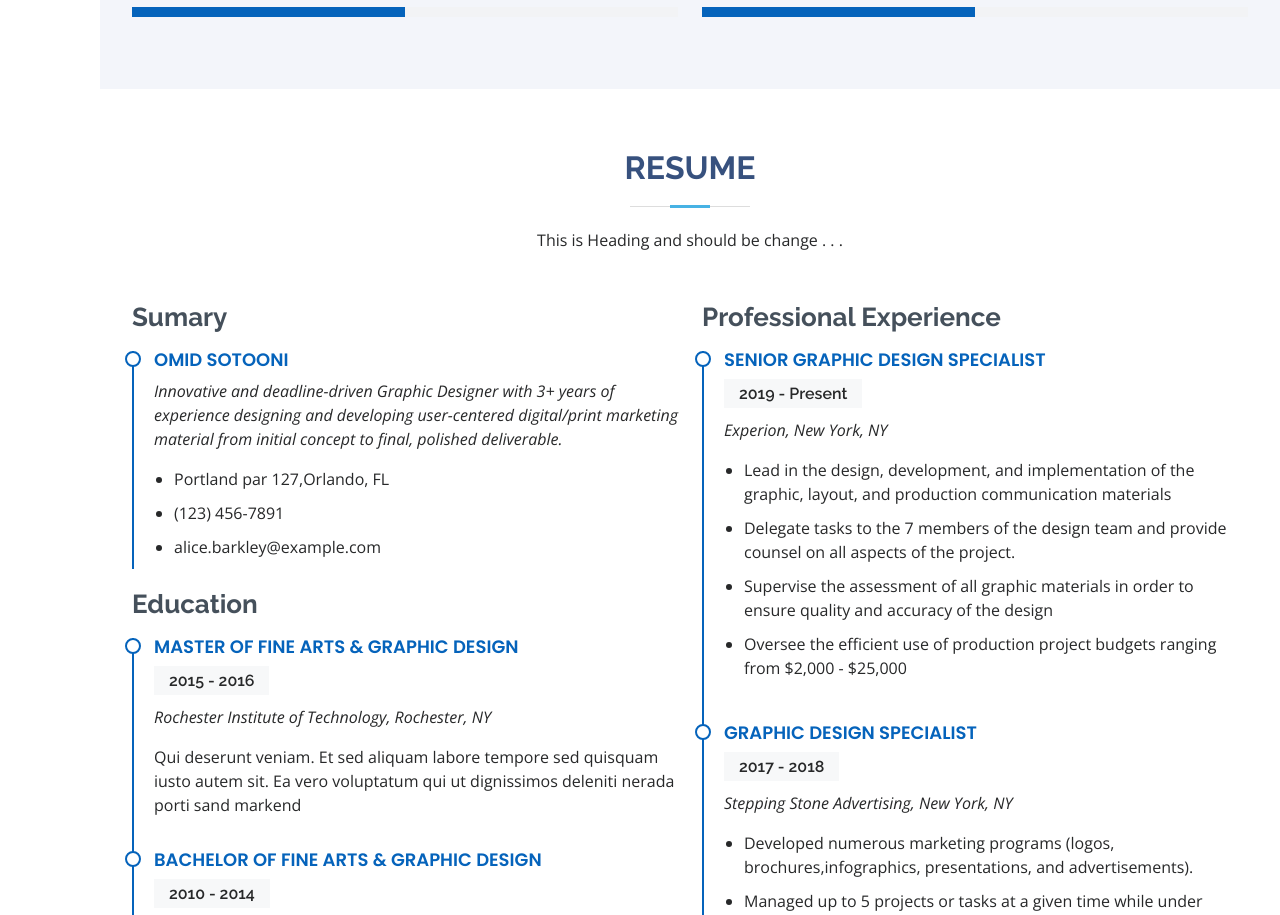
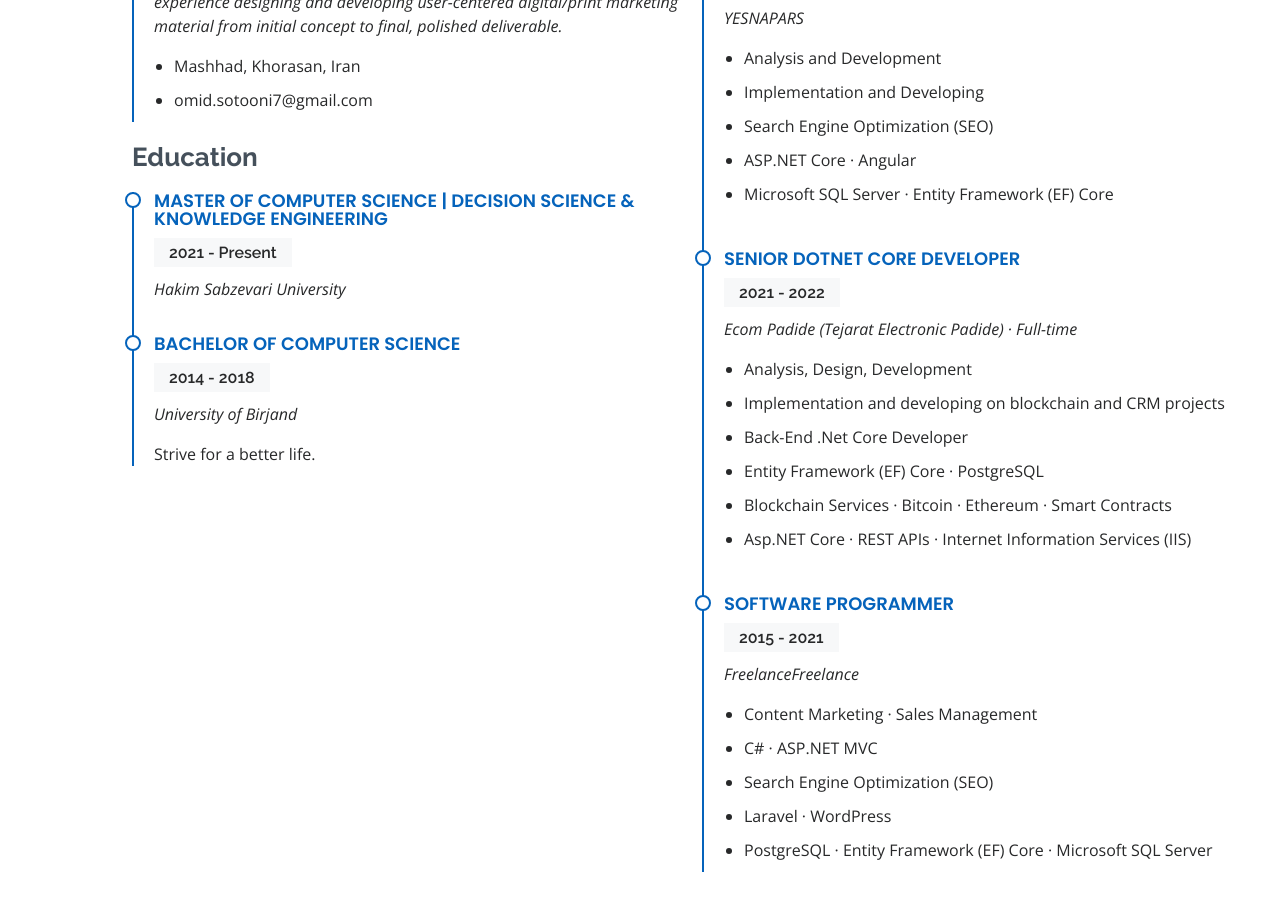
Before and after one commit to sotooni/sotooni.github.io, a plain HTML site: page index.html in a window 1280 px wide. Shown: the part 2284-3199 px from the top of the page. Drawn offline with nearby package versions, Linux system fonts and the light colour scheme.

Commit message:
Update the resume
Update the resume in Index.html

```diff
--- a/index.html
+++ b/index.html
@@ -5,9 +5,9 @@
   <meta charset="utf-8">
   <meta content="width=device-width, initial-scale=1.0" name="viewport">
 
-  <title>سایت شخصی امید ستونی</title>
+  <title> Omid Sotooni | امید ستونی</title>
   <meta name="description" content="سایت شخصی امید ستونی | در این جا سعی میکنم مطالب شخصی را بنویسم">
-  <meta name="author" content="امید ستونی" />
+  <meta name="author" content="Omid Sotooni" />
 
   <!-- Favicons -->
   <link href="Content/img/favicon.png" rel="icon">
@@ -62,7 +62,7 @@
         <a href="#" class="facebook"><i class="bx bxl-facebook"></i></a>
         <a href="#" class="instagram"><i class="bx bxl-instagram"></i></a>
         <a href="#" class="google-plus"><i class="bx bxl-skype"></i></a>
-        <a href="#" class="linkedin"><i class="bx bxl-linkedin"></i></a>
+        <a href="https://www.linkedin.com/in/omidsotooni/" target="_blank" class="linkedin"><i class="bx bxl-linkedin"></i></a>
       </div>
     </div>
   </section><!-- End Hero -->
@@ -85,13 +85,12 @@
           <div class="col-lg-8 pt-4 pt-lg-0 content">
             <h3>Programmer &amp; Web Developer.</h3>
             <p class="fst-italic">
-              Lorem ipsum dolor sit amet, consectetur adipiscing elit, sed do eiusmod tempor incididunt ut labore et dolore
-              magna aliqua.
+              Life is too short to do the things you don't love doing. "Bruce Dickinson"
             </p>
             <div class="row">
               <div class="col-lg-6">
                 <ul>
-                  <li><i class="bi bi-chevron-right"></i> <strong>Birthday:</strong> <span>5 Oct 1994</span></li>
+                  <li><i class="bi bi-chevron-right"></i> <strong>Birthday:</strong> <span>October 5, 1994</span></li>
                   <li><i class="bi bi-chevron-right"></i> <strong>Website:</strong> <span> <a href="https://omidsotooni.github.io/" target="_blank">omidsotooni.github.io</a></span></li>
                   <!-- <li><i class="bi bi-chevron-right"></i> <strong>Phone:</strong> <span>+123 456 7890</span></li> -->
                   <li><i class="bi bi-chevron-right"></i> <strong>City:</strong> <span>Mashhad, Iran</span></li>
@@ -99,14 +98,16 @@
               </div>
               <div class="col-lg-6">
                 <ul>
-                  <li><i class="bi bi-chevron-right"></i> <strong>Studying:</strong> <span>Computer Science, Decision Science & Knowledge Engineering</span></li>
+                  <!-- , Decision Science & Knowledge Engineering -->
+                  <li><i class="bi bi-chevron-right"></i> <strong>Studying:</strong> <span>Computer Science</span></li>
                   <li><i class="bi bi-chevron-right"></i> <strong>1st-Email:</strong> <span>mr.sotooni@yahoo.com</span></li>
                   <li><i class="bi bi-chevron-right"></i> <strong>2nd-Email:</strong> <span>omid.sotooni7@gmail.com</span></li>
                 </ul>
               </div>
             </div>
+            <br>
             <p>
-                we need to know about programming
+             <b> Everybody have to know programming, I believe the future of world will be coding and nothing else!</b>
             </p>
           </div>
         </div>
@@ -115,7 +116,7 @@
     </section><!-- End About Section -->
 
     <!-- ======= Facts Section ======= -->
-    <section id="facts" class="facts">
+    <!-- <section id="facts" class="facts">
       <div class="container" data-aos="fade-up">
 
         <div class="section-title">
@@ -160,7 +161,8 @@
         </div>
 
       </div>
-    </section><!-- End Facts Section -->
+    </section> -->
+    <!-- End Facts Section -->
 
     <!-- ======= Skills Section ======= -->
     <section id="skills" class="skills section-bg">
@@ -168,7 +170,7 @@
 
         <div class="section-title">
           <h2>Skills</h2>
-          <p>This is Heading and should be change . . .</p>
+          <p>Maybe I don't remember them all of them now! But when I used them, I tried to be my best.</p>
         </div>
 
         <div class="row skills-content">
@@ -176,28 +178,28 @@
           <div class="col-lg-6">
 
             <div class="progress">
-              <span class="skill">ASP.NET Web Form, ASP.NET MVC, Dotnet Core, C#.Net <i class="val">90%</i></span>
+              <span class="skill">ASP.NET Web Form, ASP.NET MVC, Dotnet Core, C#.Net <i class="val">80%</i></span>
               <div class="progress-bar-wrap">
                 <div class="progress-bar" role="progressbar" aria-valuenow="90" aria-valuemin="0" aria-valuemax="100"></div>
               </div>
             </div>
 
             <div class="progress">
-              <span class="skill">Sql Server, MySQL, PostgreSQL <i class="val">85%</i></span>
+              <span class="skill">Sql Server, MySQL, PostgreSQL <i class="val">70%</i></span>
               <div class="progress-bar-wrap">
                 <div class="progress-bar" role="progressbar" aria-valuenow="85" aria-valuemin="0" aria-valuemax="100"></div>
               </div>
             </div>
 
             <div class="progress">
-              <span class="skill">Blockchain and Development <i class="val">80%</i></span>
+              <span class="skill">Blockchain Services and Development <i class="val">60%</i></span>
               <div class="progress-bar-wrap">
                 <div class="progress-bar" role="progressbar" aria-valuenow="80" aria-valuemin="0" aria-valuemax="100"></div>
               </div>
             </div>
 
             <div class="progress">
-              <span class="skill">C++ <i class="val">65%</i></span>
+              <span class="skill">C++ <i class="val">55%</i></span>
               <div class="progress-bar-wrap">
                 <div class="progress-bar" role="progressbar" aria-valuenow="65" aria-valuemin="0" aria-valuemax="100"></div>
               </div>
@@ -215,28 +217,28 @@
           <div class="col-lg-6">
 
             <div class="progress">
-              <span class="skill">SEO, WordPress/CMS <i class="val">80%</i></span>
+              <span class="skill">SEO, WordPress/CMS <i class="val">75%</i></span>
               <div class="progress-bar-wrap">
                 <div class="progress-bar" role="progressbar" aria-valuenow="80" aria-valuemin="0" aria-valuemax="100"></div>
               </div>
             </div>
 
             <div class="progress">
-              <span class="skill">HTML, CSS, Java Script, Jquery <i class="val">75%</i></span>
+              <span class="skill">HTML, CSS, Java Script, Jquery <i class="val">60%</i></span>
               <div class="progress-bar-wrap">
                 <div class="progress-bar" role="progressbar" aria-valuenow="75" aria-valuemin="0" aria-valuemax="100"></div>
               </div>
             </div>
 
             <div class="progress">
-              <span class="skill">Git - Github - GitLab <i class="val">60%</i></span>
+              <span class="skill">Git - Github - GitLab <i class="val">50%</i></span>
               <div class="progress-bar-wrap">
                 <div class="progress-bar" role="progressbar" aria-valuenow="60" aria-valuemin="0" aria-valuemax="100"></div>
               </div>
             </div>
 
             <div class="progress">
-              <span class="skill">Python <i class="val">55%</i></span>
+              <span class="skill">Python <i class="val">50%</i></span>
               <div class="progress-bar-wrap">
                 <div class="progress-bar" role="progressbar" aria-valuenow="55" aria-valuemin="0" aria-valuemax="100"></div>
               </div>
@@ -262,7 +264,7 @@
 
         <div class="section-title">
           <h2>Resume</h2>
-          <p>This is Heading and should be change . . .</p>
+          <p>Growing up, I have discovered over time, is rather like housework, never finished. - Lois McMaster Bujold</p>
         </div>
 
         <div class="row">
@@ -272,48 +274,62 @@
               <h4>Omid Sotooni</h4>
               <p><em>Innovative and deadline-driven Graphic Designer with 3+ years of experience designing and developing user-centered digital/print marketing material from initial concept to final, polished deliverable.</em></p>
               <ul>
-                <li>Portland par 127,Orlando, FL</li>
-                <li>(123) 456-7891</li>
-                <li>alice.barkley@example.com</li>
+                <li>Mashhad, Khorasan, Iran</li>
+                <li>omid.sotooni7@gmail.com</li>
               </ul>
             </div>
 
             <h3 class="resume-title">Education</h3>
             <div class="resume-item">
-              <h4>Master of Fine Arts &amp; Graphic Design</h4>
-              <h5>2015 - 2016</h5>
-              <p><em>Rochester Institute of Technology, Rochester, NY</em></p>
-              <p>Qui deserunt veniam. Et sed aliquam labore tempore sed quisquam iusto autem sit. Ea vero voluptatum qui ut dignissimos deleniti nerada porti sand markend</p>
+              <h4>Master of Computer Science | Decision Science & Knowledge Engineering</h4>
+              <h5>2021 - Present</h5>
+              <p><em>Hakim Sabzevari University</em></p>
+              <p></p>
             </div>
             <div class="resume-item">
-              <h4>Bachelor of Fine Arts &amp; Graphic Design</h4>
-              <h5>2010 - 2014</h5>
-              <p><em>Rochester Institute of Technology, Rochester, NY</em></p>
-              <p>Quia nobis sequi est occaecati aut. Repudiandae et iusto quae reiciendis et quis Eius vel ratione eius unde vitae rerum voluptates asperiores voluptatem Earum molestiae consequatur neque etlon sader mart dila</p>
+              <h4>Bachelor of Computer Science</h4>
+              <h5>2014 - 2018</h5>
+              <p><em>University of Birjand</em></p>
+              <p>Strive for a better life.</p>
             </div>
           </div>
           <div class="col-lg-6">
             <h3 class="resume-title">Professional Experience</h3>
             <div class="resume-item">
-              <h4>Senior graphic design specialist</h4>
-              <h5>2019 - Present</h5>
-              <p><em>Experion, New York, NY </em></p>
+              <h4>Full Stack Developer</h4>
+              <h5>2022 - Present</h5>
+              <p><em>YESNAPARS</em></p>
               <ul>
-                <li>Lead in the design, development, and implementation of the graphic, layout, and production communication materials</li>
-                <li>Delegate tasks to the 7 members of the design team and provide counsel on all aspects of the project. </li>
-                <li>Supervise the assessment of all graphic materials in order to ensure quality and accuracy of the design</li>
-                <li>Oversee the efficient use of production project budgets ranging from $2,000 - $25,000</li>
+                <li>Analysis and Development</li>
+                <li>Implementation and Developing</li>
+                <li>Search Engine Optimization (SEO)</li>
+                <li>ASP.NET Core · Angular </li>
+                <li>Microsoft SQL Server · Entity Framework (EF) Core</li>
               </ul>
             </div>
             <div class="resume-item">
-              <h4>Graphic design specialist</h4>
-              <h5>2017 - 2018</h5>
-              <p><em>Stepping Stone Advertising, New York, NY</em></p>
+              <h4>Senior Dotnet Core Developer</h4>
+              <h5>2021 - 2022</h5>
+              <p><em>Ecom Padide (Tejarat Electronic Padide) · Full-time</em></p>
               <ul>
-                <li>Developed numerous marketing programs (logos, brochures,infographics, presentations, and advertisements).</li>
-                <li>Managed up to 5 projects or tasks at a given time while under pressure</li>
-                <li>Recommended and consulted with clients on the most appropriate graphic design</li>
-                <li>Created 4+ design presentations and proposals a month for clients and account managers</li>
+                <li>Analysis, Design, Development</li>
+                <li>Implementation and developing on blockchain and CRM projects</li>
+                <li>Back-End .Net Core Developer</li>
+                <li>Entity Framework (EF) Core · PostgreSQL</li>
+                <li>Blockchain Services · Bitcoin · Ethereum · Smart Contracts</li>
+                <li>Asp.NET Core  · REST APIs · Internet Information Services (IIS)</li>
+              </ul>
+            </div>
+            <div class="resume-item">
+              <h4>Software Programmer</h4>
+              <h5>2015 - 2021</h5>
+              <p><em>FreelanceFreelance</em></p>
+              <ul>
+                <li>Content Marketing · Sales Management</li>
+                <li>C# · ASP.NET MVC </li>
+                <li>Search Engine Optimization (SEO) </li>
+                <li>Laravel · WordPress </li>
+                <li>PostgreSQL · Entity Framework (EF) Core · Microsoft SQL Server </li>
               </ul>
             </div>
           </div>
@@ -608,7 +624,7 @@
                   <a href=""><i class="ri-twitter-fill"></i></a>
                   <a href=""><i class="ri-facebook-fill"></i></a>
                   <a href=""><i class="ri-instagram-fill"></i></a>
-                  <a href=""> <i class="ri-linkedin-box-fill"></i> </a>
+                  <a href="https://www.linkedin.com/in/omidsotooni/" target="_blank"> <i class="ri-linkedin-box-fill"></i> </a>
                 </div>
               </div>
             </div>
@@ -669,7 +685,7 @@
 
                 <i class="bi bi-geo-alt"></i>
                 <h4>Location:</h4>
-                <p>Padide-co Mashhad, Iran</p>
+                <p>Mashhad, Iran</p>
 
               </div>
 
@@ -734,10 +750,10 @@
         <a href="#" class="facebook"><i class="bx bxl-facebook"></i></a>
         <a href="#" class="instagram"><i class="bx bxl-instagram"></i></a>
         <a href="#" class="google-plus"><i class="bx bxl-skype"></i></a>
-        <a href="#" class="linkedin"><i class="bx bxl-linkedin"></i></a>
+        <a href="https://www.linkedin.com/in/omidsotooni/" target="_blank" class="linkedin"><i class="bx bxl-linkedin"></i></a>
       </div>
       <div class="copyright">
-        &copy; Copyright <strong><span>omidsotooni.ir</span></strong>. All Rights Reserved
+        &copy; Copyright <strong><span>omidsotooni.ir</span></strong>. All Rights Free
       </div>
       <div class="credits">
         Designed by <a href="https://omidsotooni.github.io/">Omid Sotooni</a>
```
